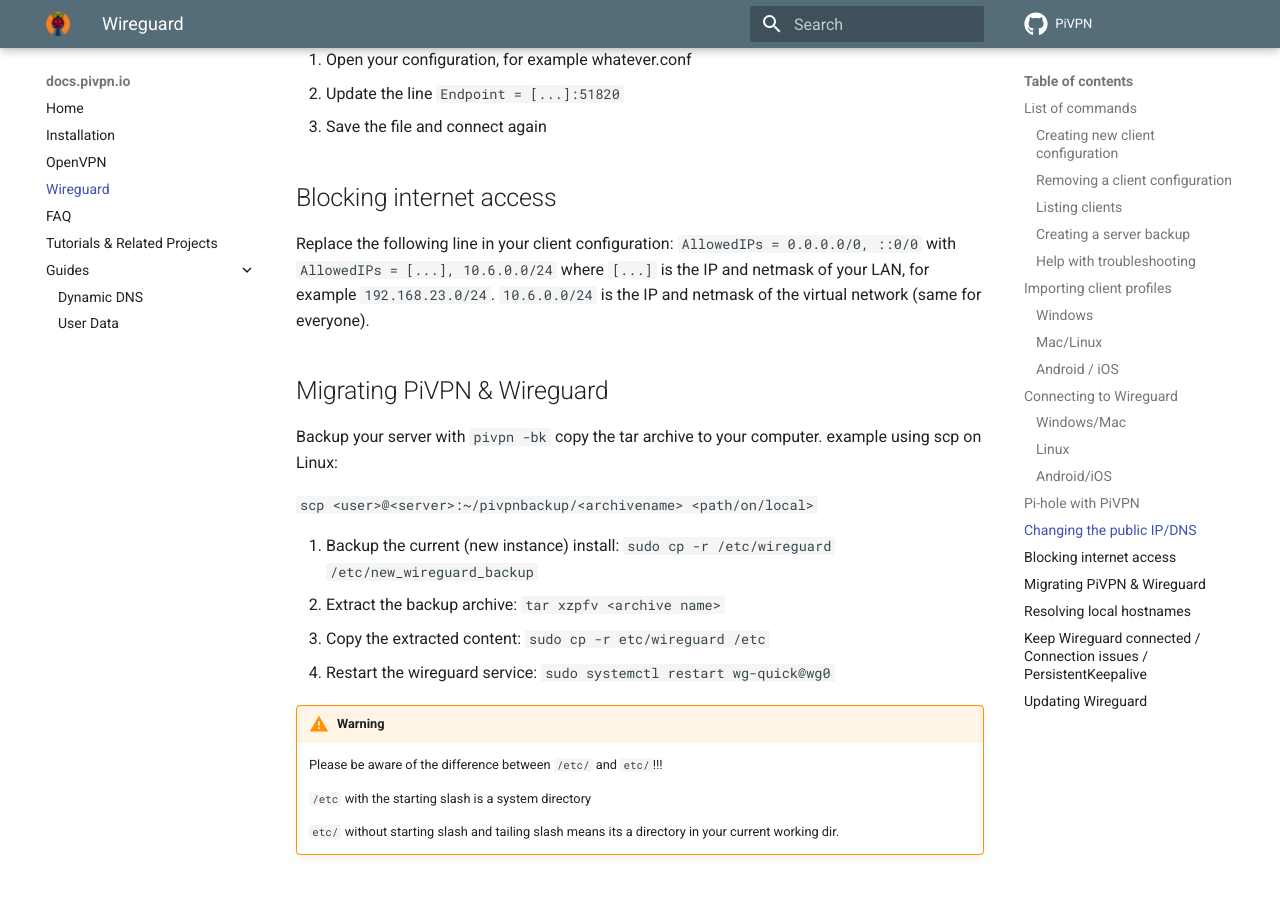
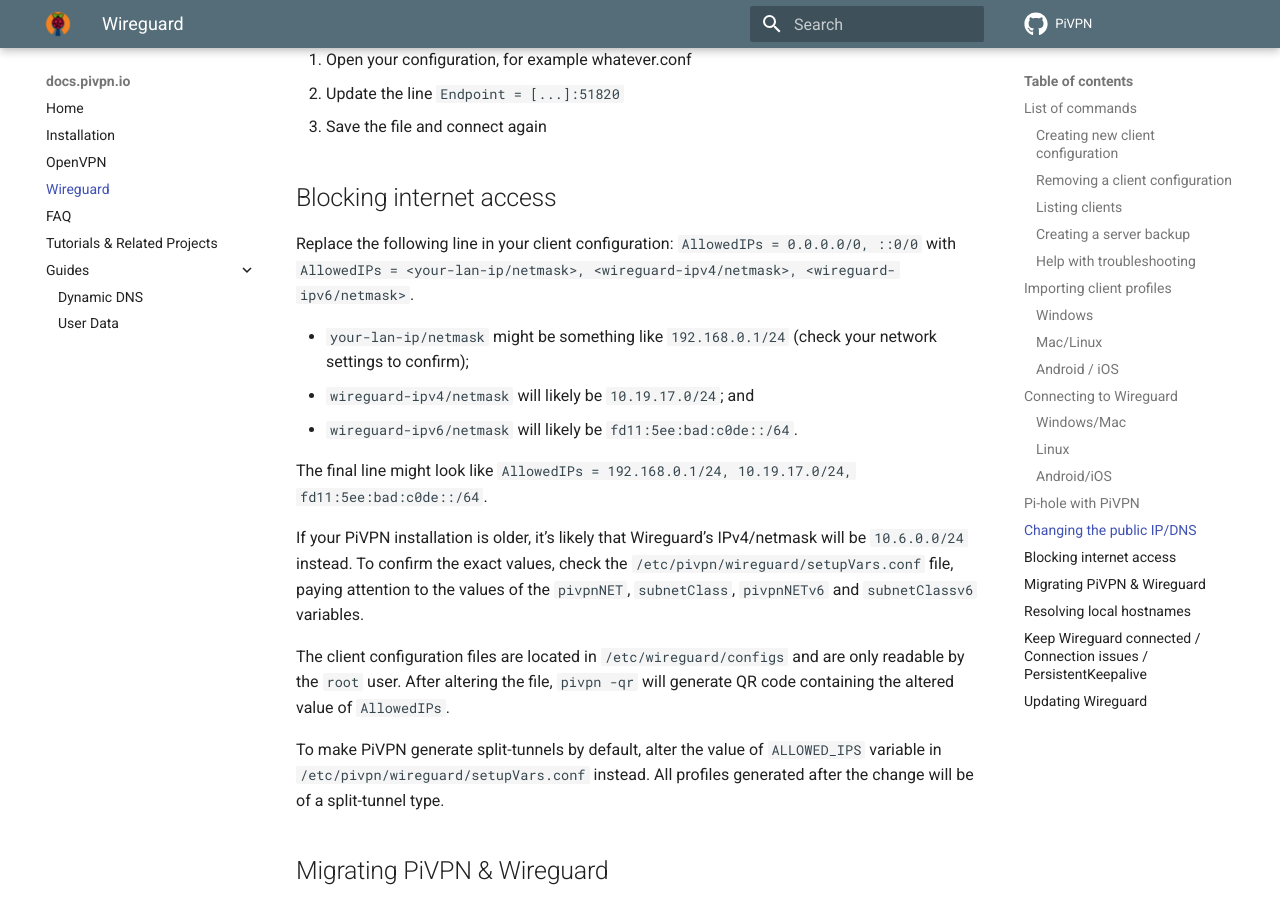
Before and after one commit to pivpn/docs, an MkDocs documentation site: the page built from docs/wireguard.md, in a window 1280 px wide and 900 px high, scrolled down 3588 px. Built offline with MkDocs 1.6.1 and Material for MkDocs 9.7.7, drawn with Linux system fonts in a browser that asks for light colours; comment, search, counter and statistics services are not loaded.

Commit message:
fix: Update split-tunnel instructions (#16)

```diff
--- a/docs/wireguard.md
+++ b/docs/wireguard.md
@@ -135,7 +135,19 @@ New clients you generate will use the new endpoint but you need to manually edit
 
 ## Blocking internet access
 
-Replace the following line in your client configuration: `AllowedIPs = 0.0.0.0/0, ::0/0` with `AllowedIPs = [...], 10.6.0.0/24` where `[...]` is the IP and netmask of your LAN, for example `192.168.23.0/24`. `10.6.0.0/24` is the IP and netmask of the virtual network (same for everyone).
+Replace the following line in your client configuration: `AllowedIPs = 0.0.0.0/0, ::0/0` with `AllowedIPs = <your-lan-ip/netmask>, <wireguard-ipv4/netmask>, <wireguard-ipv6/netmask>`.
+
+- `your-lan-ip/netmask` might be something like `192.168.0.1/24` (check your network settings to confirm);
+- `wireguard-ipv4/netmask` will likely be `10.19.17.0/24`; and
+- `wireguard-ipv6/netmask` will likely be `fd11:5ee:bad:c0de::/64`.
+
+The final line might look like `AllowedIPs = 192.168.0.1/24, 10.19.17.0/24, fd11:5ee:bad:c0de::/64`.
+
+If your PiVPN installation is older, it’s likely that Wireguard’s IPv4/netmask will be `10.6.0.0/24` instead. To confirm the exact values, check the `/etc/pivpn/wireguard/setupVars.conf` file, paying attention to the values of the `pivpnNET`, `subnetClass`, `pivpnNETv6` and `subnetClassv6` variables.
+
+The client configuration files are located in `/etc/wireguard/configs` and are only readable by the `root` user. After altering the file, `pivpn -qr` will generate QR code containing the altered value of `AllowedIPs`.
+
+To make PiVPN generate split-tunnels by default, alter the value of `ALLOWED_IPS` variable in `/etc/pivpn/wireguard/setupVars.conf` instead. All profiles generated after the change will be of a split-tunnel type.
 
 ## Migrating PiVPN & Wireguard
 
```
